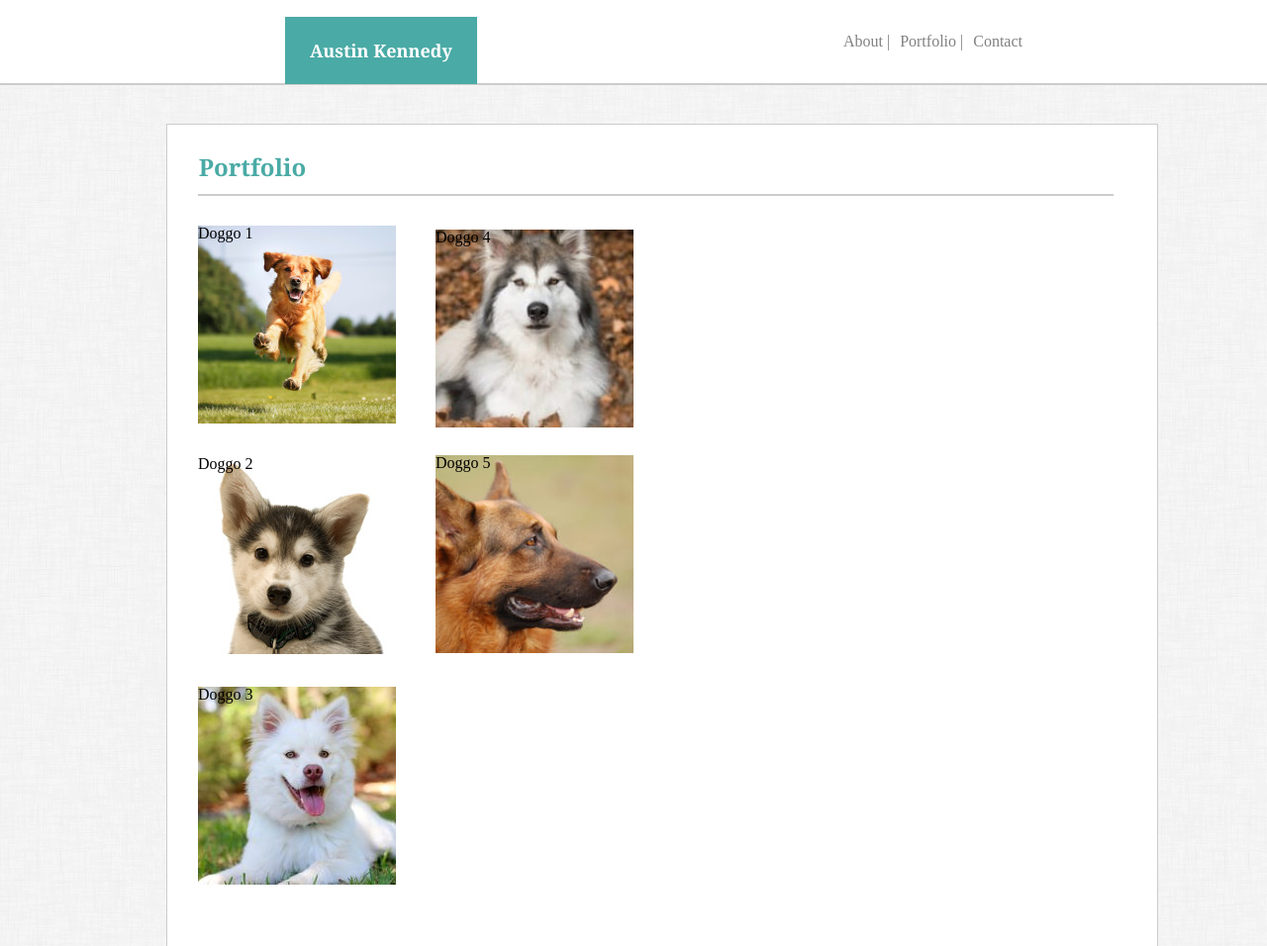
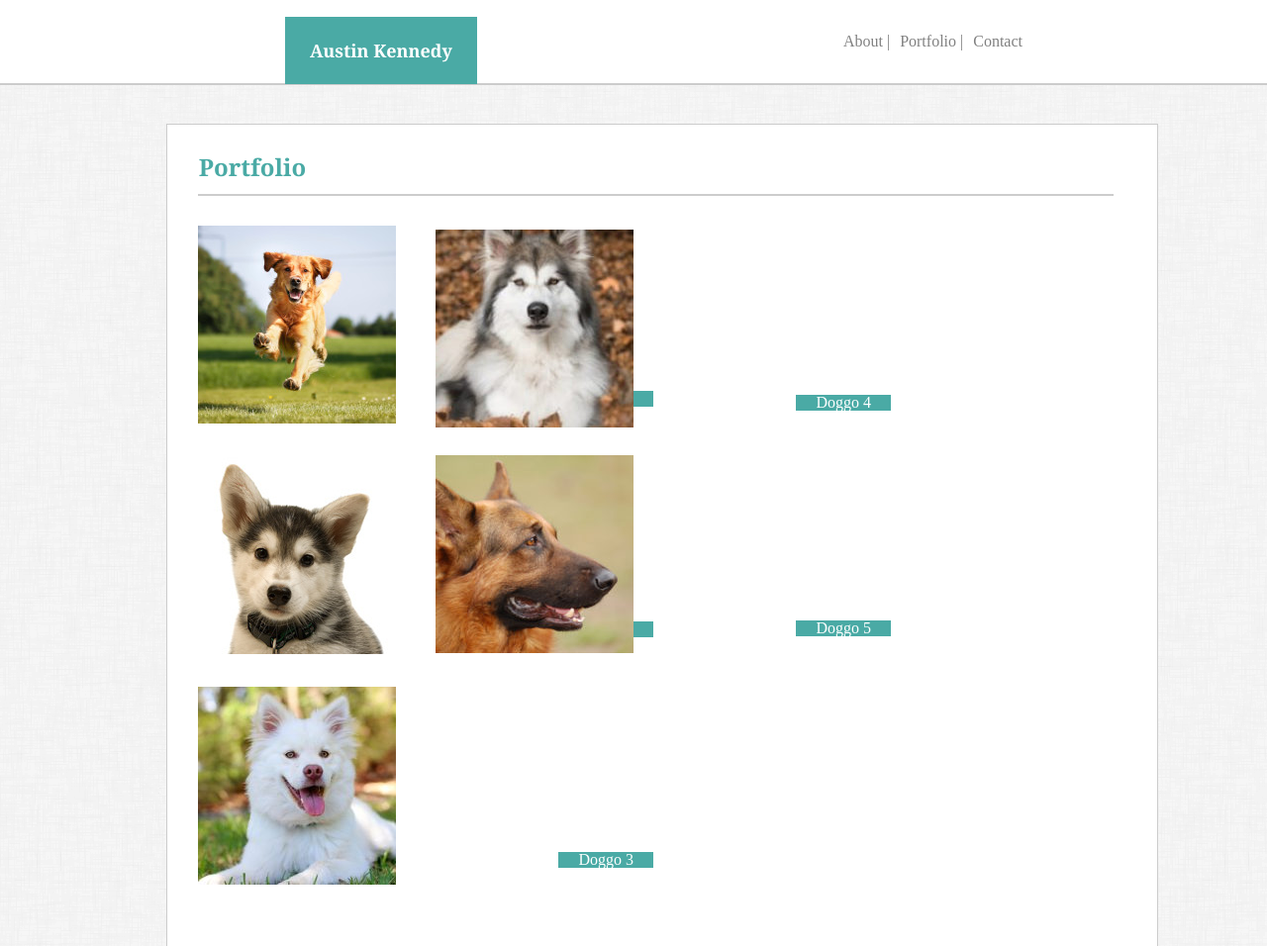
Before and after one commit to kennedyaustin/Basic-Portfolio, a plain HTML site: page portfolio.html in a window 1280 px wide. Shown: the top 956 px of the page at 99% size. Drawn offline with Linux system fonts and the light colour scheme.

Commit message:
almost done with portfolio

```diff
--- a/assets/css/style.css
+++ b/assets/css/style.css
@@ -271,7 +271,13 @@ body {
 
   .Text {
     position: absolute;
-
+      z-index: 8;
+      bottom: 20px;
+      right: 500px;
+      background-color: #4aaaa5;
+      color: #ffffff;
+      padding-left: 20px;
+      padding-right: 20px;
   }
 
   .Box2 {
--- a/portfolio.html
+++ b/portfolio.html
@@ -51,36 +51,36 @@
 
         <div class="Box1">
 
+            <div class="Image">
+                <img src="../Basic-Portfolio/images/dog1.jpg" >
+            </div>
+
             <div class="Text">
                 <h3>Doggo 1</h3>
-            </div>
-
-            <div class="Image">
-                <img src="../Basic-Portfolio/images/dog1.jpg" >
             </div>
 
         </div>
 
         <div class="Box2">
 
+            <div class="Image">
+                <img src="../Basic-Portfolio/images/dog2.jpg" >
+            </div>
+
             <div class="Text">
                 <h3>Doggo 2</h3>
-            </div>
-
-            <div class="Image">
-                <img src="../Basic-Portfolio/images/dog2.jpg" >
             </div>
 
         </div>
 
         <div class="Box3">
 
+            <div class="Image">
+                <img src="../Basic-Portfolio/images/dog3.jpg" >
+            </div>
+
             <div class="Text">
                 <h3>Doggo 3</h3>
-            </div>
-
-            <div class="Image">
-                <img src="../Basic-Portfolio/images/dog3.jpg" >
             </div>
 
         </div>
```
